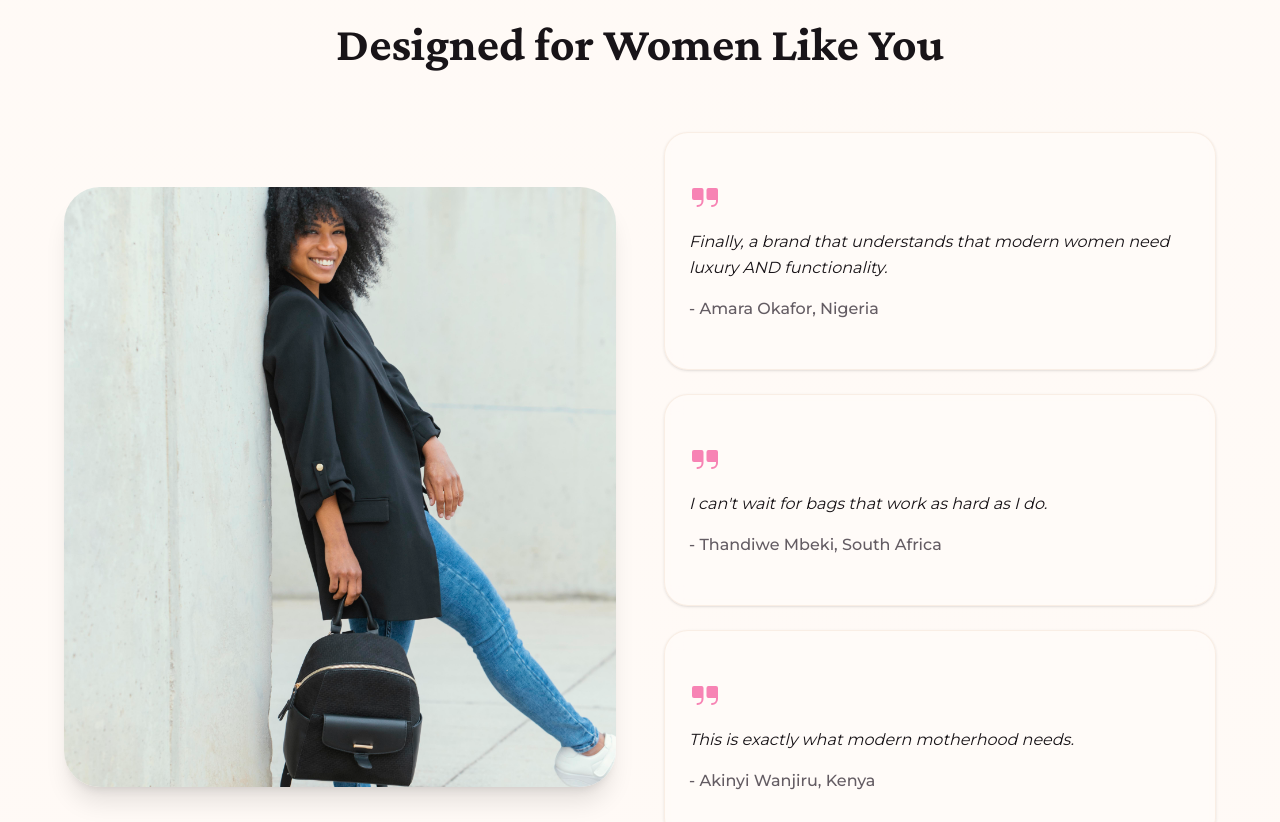
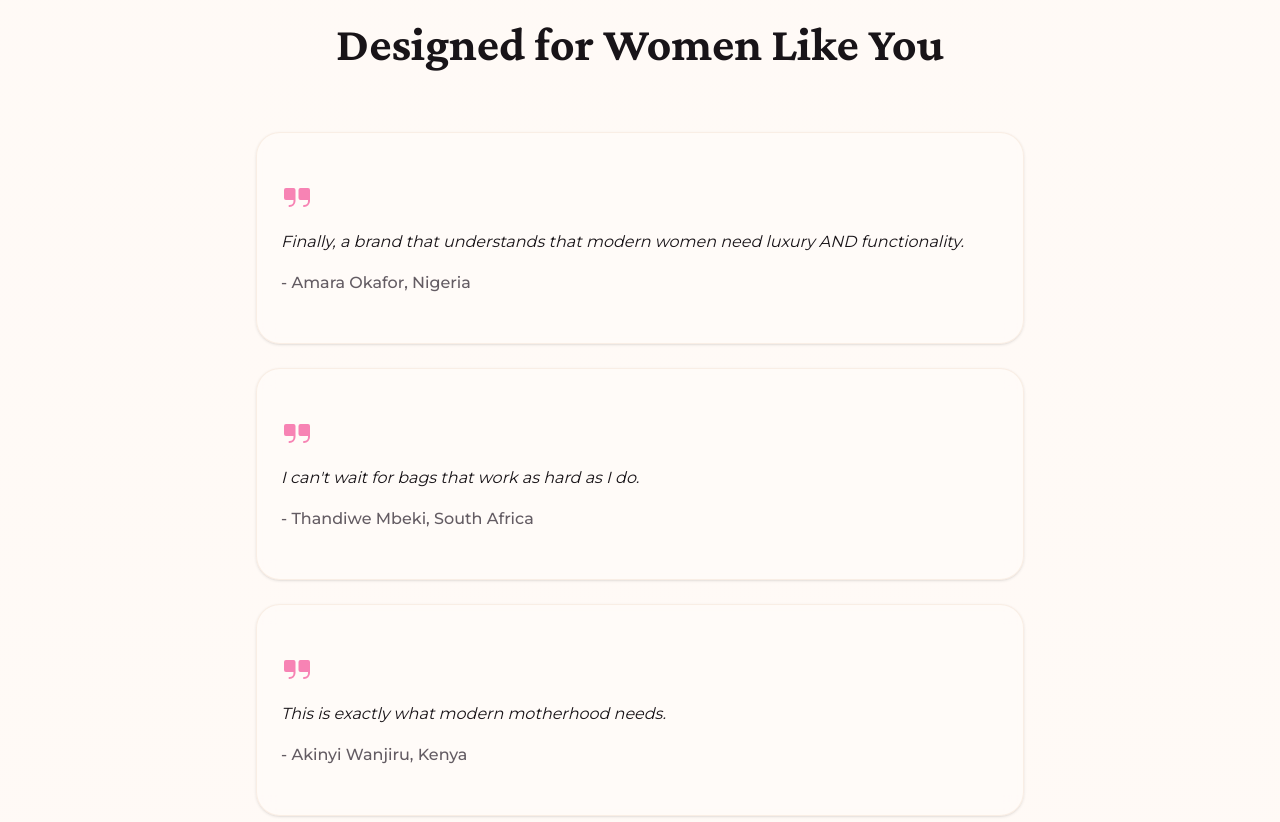
Before and after one commit to Mcjulie-gold/mcjulie-crafts, a React (Vite) app: page / in a window 1280 px wide. Shown: the part 3680-4502 px from the top of the page. Built offline with nearby package versions, Linux system fonts and the light colour scheme.

Commit message:
Generated by Spark: remove images

```diff
--- a/src/components/Testimonials.tsx
+++ b/src/components/Testimonials.tsx
@@ -2,7 +2,6 @@
 import { Card, CardContent } from "@/components/ui/card"
 import { Button } from "@/components/ui/button"
 import { Quotes } from "@phosphor-icons/react"
-import heroImage from "@/assets/images/full-shot-smiley-woman-holding-backpack.jpg"
 
 const testimonials = [
   {
@@ -44,22 +43,8 @@
           </h2>
         </motion.div>
 
-        <div className="grid gap-8 lg:grid-cols-2 lg:gap-12 items-center">
-          <motion.div
-            initial={{ opacity: 0, x: -20 }}
-            whileInView={{ opacity: 1, x: 0 }}
-            viewport={{ once: true }}
-            transition={{ duration: 0.6 }}
-            className="order-2 lg:order-1"
-          >
-            <img
-              src={heroImage}
-              alt="Modern woman with stylish backpack"
-              className="w-full h-auto rounded-2xl shadow-xl object-cover max-h-[600px]"
-            />
-          </motion.div>
-
-          <div className="space-y-6 order-1 lg:order-2">
+        <div className="mx-auto max-w-3xl">
+          <div className="space-y-6">
             {testimonials.map((testimonial, index) => (
               <motion.div
                 key={index}
```
